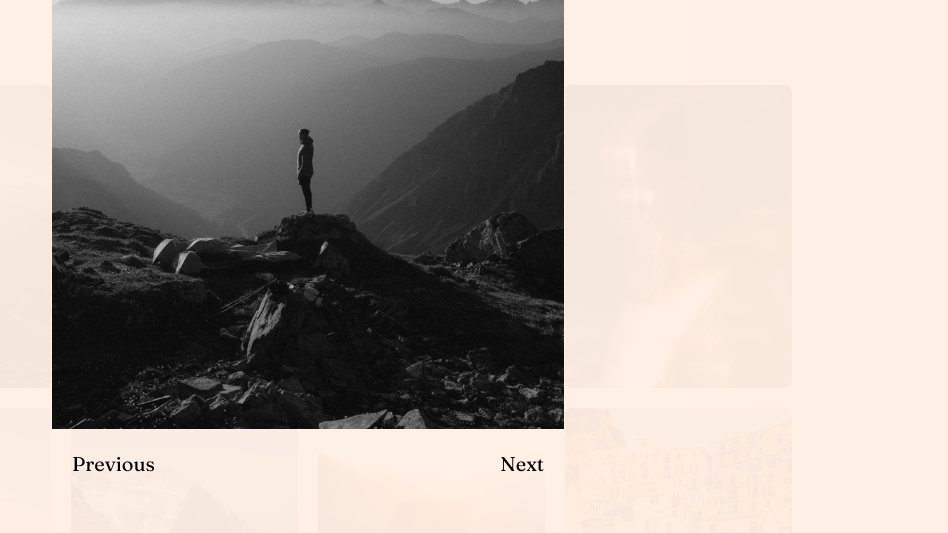
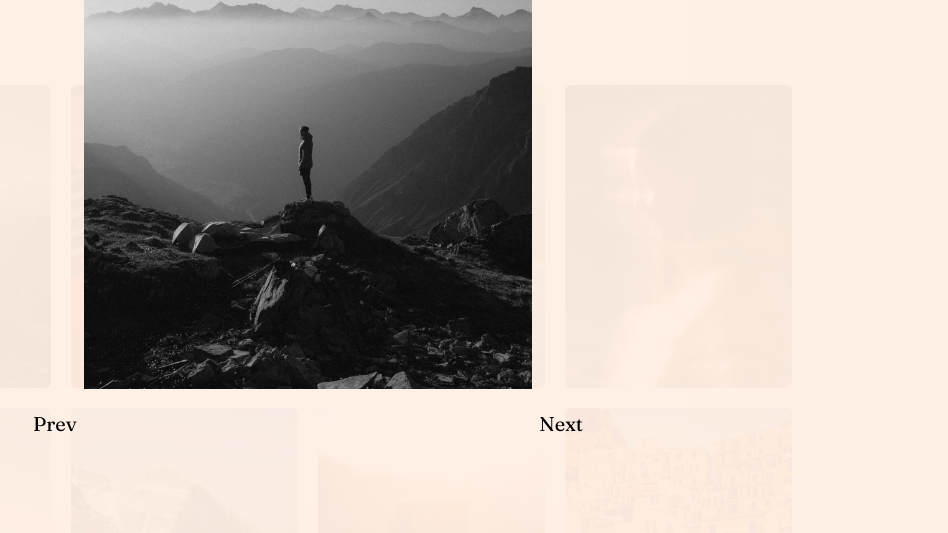
Before and after one commit to stefanstraeter/Fotogram, a plain HTML site: page index.html in a window 1280 px wide. Both pictures are taken after a click on the picture 269 px from the left and 502 px from the top of the page. Shown: the part 266-799 px from the top of the page, without its empty margins (332-1280 px from the left). Drawn offline with Linux system fonts and the light colour scheme.

Commit message:
edit project

```diff
--- a/index.html
+++ b/index.html
@@ -25,10 +25,10 @@
       <div class="modal-img-container">
         <span class="close-modal-btn cursor" onclick="closeModal()">&times;</span>
         <img class="modal-img" id="modalImage" src="" alt="Modal Image" />
-        <div class="next-previous-container">
-          <button id="previousImg" onclick="previousImg()">Previous</button>
-          <button id="nextImg" onclick="nextImg()">Next</button>
-        </div>
+      </div>
+      <div class="next-previous-container">
+        <button id="previousImg" onclick="previousImg()">Prev</button>
+        <button id="nextImg" onclick="nextImg()">Next</button>
       </div>
     </div>
 
--- a/script.js
+++ b/script.js
@@ -41,6 +41,7 @@ function openModal(src, clickedIndex) {
   let modal = document.getElementById("modalOverlay");
   let modalImage = document.getElementById("modalImage");
 
+
   modalImage.src = src;
   modalImage.alt = src;
 
--- a/style.css
+++ b/style.css
@@ -165,7 +165,7 @@ footer > p {
 
 .modal-img {
   max-width: 100%;
-  max-height: 80vh;
+  max-height: 70vh;
   width: auto;
   height: auto;
   object-fit: contain;
@@ -178,12 +178,7 @@ footer > p {
   top: 1rem;
   right: 2.5rem;
   font-size: 3.5rem;
-
   font-weight: var(--weight-200);
-}
-
-.close-modal-btn:hover {
-  cursor: pointer;
 }
 
 .next-previous-container {
@@ -191,20 +186,20 @@ footer > p {
   justify-content: space-between;
   margin-left: 2rem;
   margin-right: 2rem;
+  width: clamp(15rem, 75%, 55rem);
   margin-top: var(--space250);
 }
 
 #previousImg,
-#nextImg {
+#nextImg,
+#modalCaption {
   font-family: var(--font-family-headlines);
   font-size: clamp(1.6rem, 2vw, 2rem);
 }
 
-#previousImg:hover {
-  cursor: pointer;
-}
-
-#nextImg:hover {
+#previousImg:hover,
+#nextImg:hover,
+.close-modal-btn:hover {
   cursor: pointer;
 }
 
```
